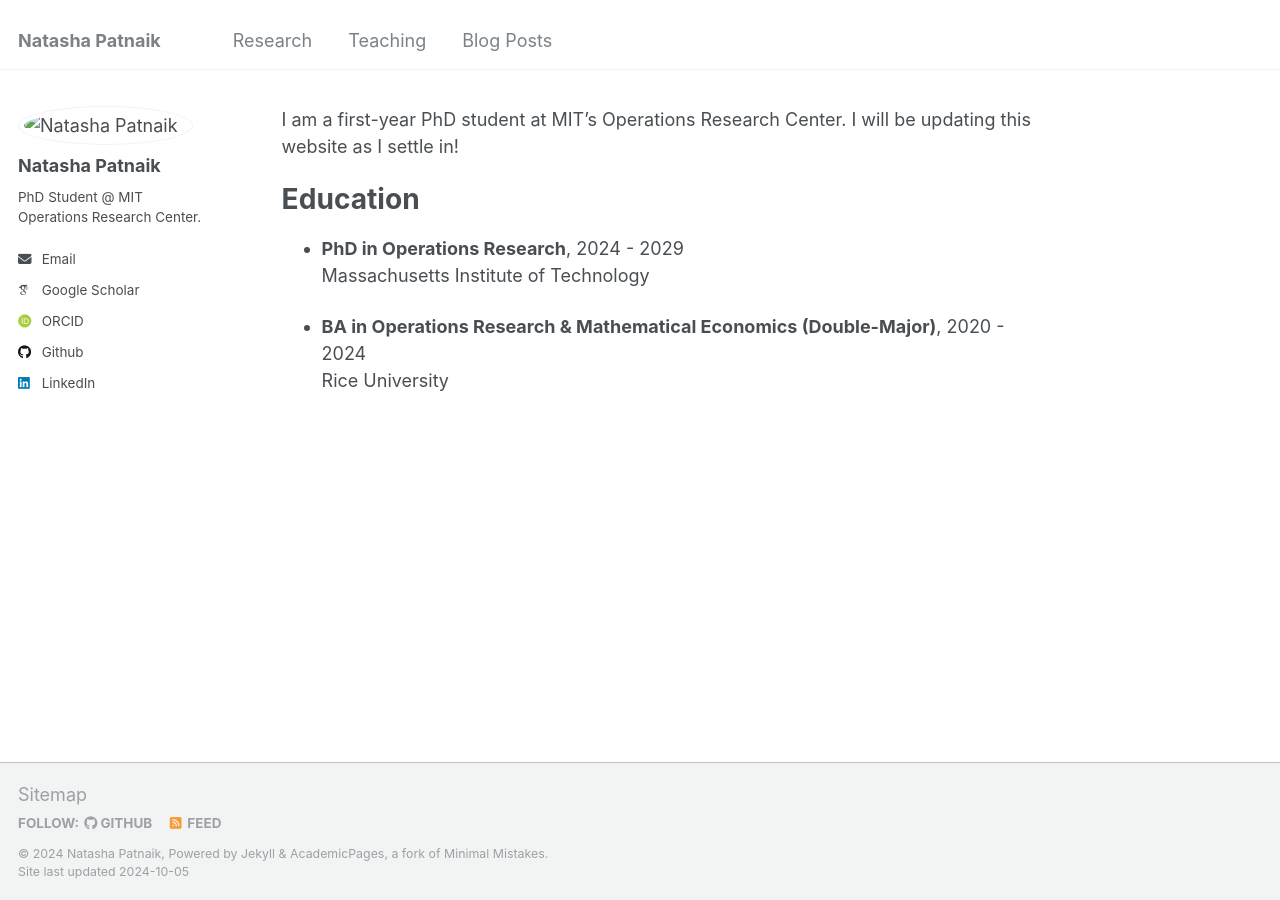
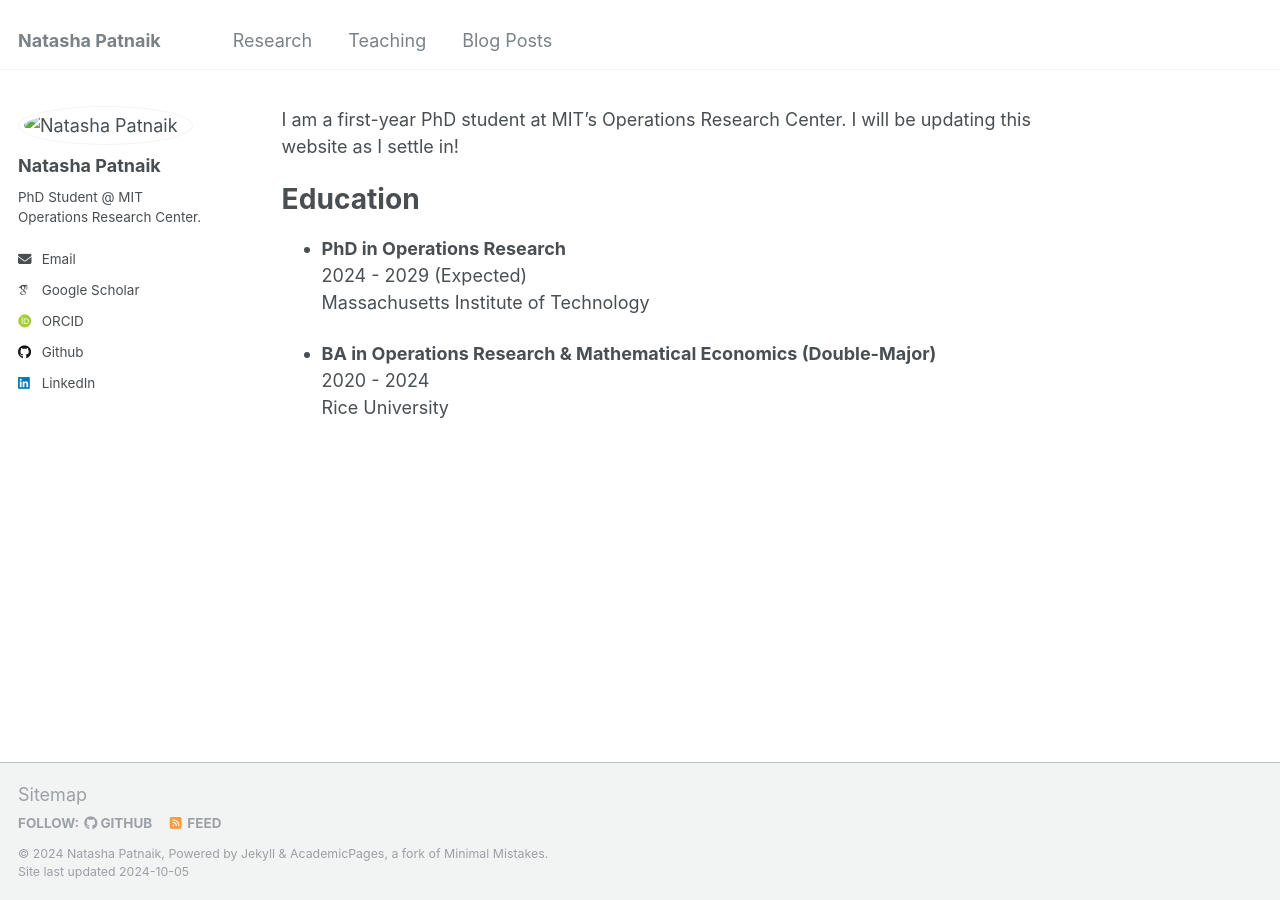
Before and after one commit to natasha-patnaik-321/natasha-patnaik-321.github.io, a Jekyll site: the page built from _pages/about.md, in a window 1280 px wide. Built offline with Jekyll 4.4.1, drawn with Linux system fonts in a browser that asks for light colours; some web fonts are replaced.

Commit message:
Update about.md

```diff
--- a/_pages/about.md
+++ b/_pages/about.md
@@ -11,8 +11,10 @@ I am a first-year PhD student at MIT's Operations Research Center. I will be upd
 Education
 ======
 
-- **PhD in Operations Research**, 2024 - 2029 \
+- **PhD in Operations Research** \
+  2024 - 2029 (Expected) \
   Massachusetts Institute of Technology
 
-- **BA in Operations Research & Mathematical Economics (Double-Major)**, 2020 - 2024 \
+- **BA in Operations Research & Mathematical Economics (Double-Major)** \
+  2020 - 2024 \
   Rice University
```
